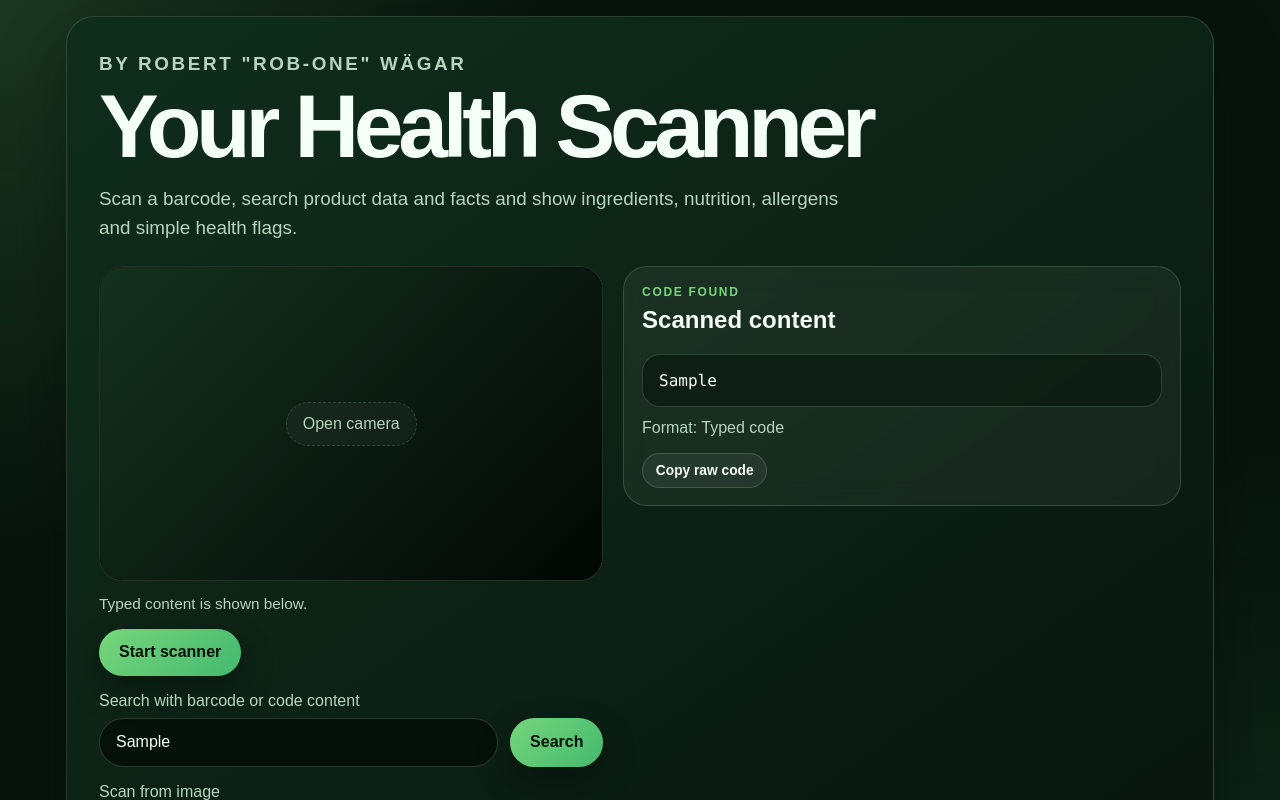
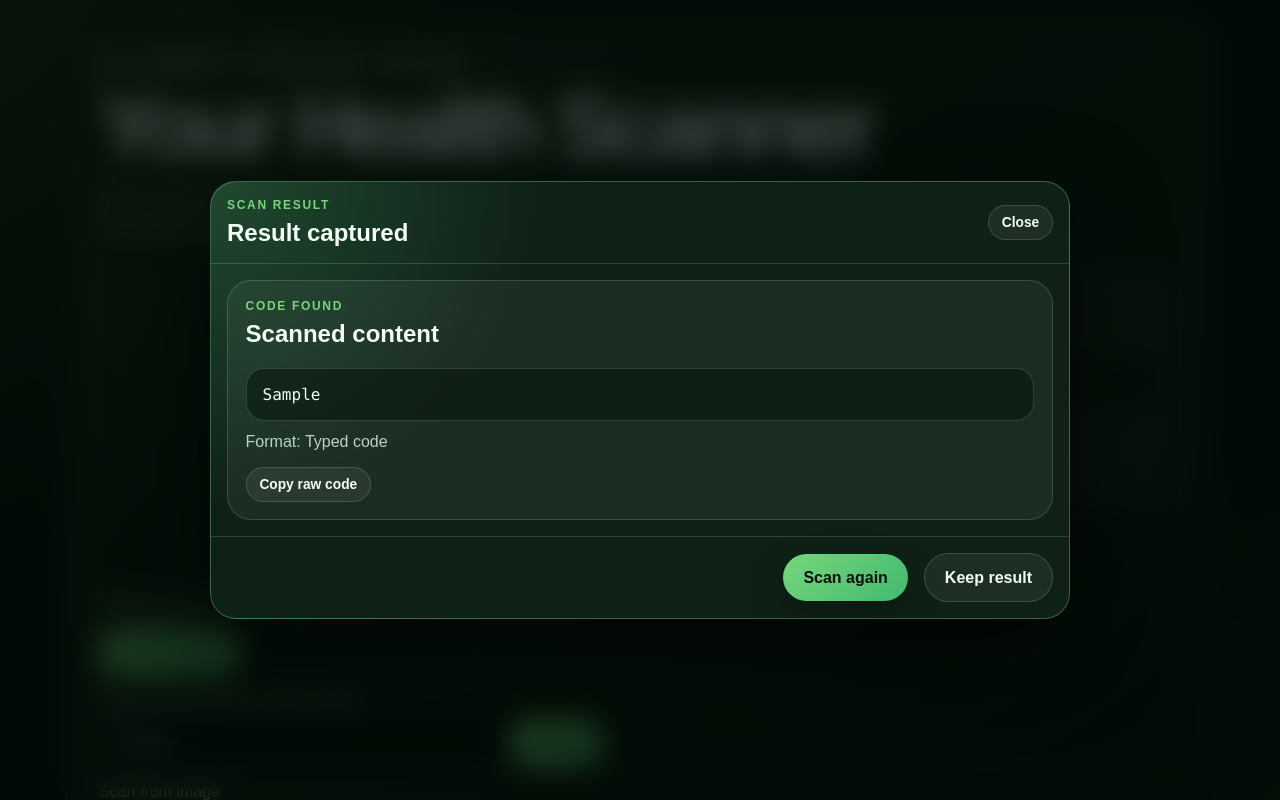
Before and after one commit to robonexx/healthscan, a Next.js app: page / in a window 1280 px wide. Both pictures are taken after typing "Sample" into the empty fields and a click on the button "Search". Shown: the top 800 px of the page. Built offline with nearby package versions, Linux system fonts and the light colour scheme.

Commit message:
update 11

```diff
--- a/app/components/ProductScanner.tsx
+++ b/app/components/ProductScanner.tsx
@@ -7,7 +7,11 @@ import type {
   Html5QrcodeResult,
 } from "html5-qrcode";
 import { findAdditivesInText, getAdditiveInfo } from "../data/additives";
-import { parseScannedCode, type ParsedScannedCode } from "../lib/codeParser";
+import {
+  isStrictProductBarcode,
+  parseScannedCode,
+  type ParsedScannedCode,
+} from "../lib/codeParser";
 
 type ProductResult = {
   found: boolean;
@@ -207,6 +211,7 @@ export default function ProductScanner() {
   const [scannedContent, setScannedContent] = useState<ScannedContent | null>(
     null,
   );
+  const [isResultModalOpen, setIsResultModalOpen] = useState(false);
   const [error, setError] = useState("");
   const [loadingProduct, setLoadingProduct] = useState(false);
   const [devices, setDevices] = useState<DeviceOption[]>([]);
@@ -371,14 +376,23 @@ export default function ProductScanner() {
       const cleanValue = value.trim();
       if (!cleanValue || isHandlingScanRef.current) return;
 
+      const format = getFormatName(result);
+      const numericValue = cleanValue.replace(/\s/g, "");
+
+      if (/^\d{8}$|^\d{12}$|^\d{13}$|^\d{14}$/.test(numericValue) && !isStrictProductBarcode(numericValue)) {
+        setScanStatus("A number-like code was detected, but it did not pass barcode validation. Keep scanning.");
+        return;
+      }
+
       isHandlingScanRef.current = true;
       setScanLocked(true);
-      const format = getFormatName(result);
       const parsedCode = parseScannedCode(cleanValue, format);
       const displayCode = parsedCode.searchCode || parsedCode.productCode || cleanValue;
 
       setScannedContent(parsedCode);
       setBarcode(displayCode);
+      setProductResult(null);
+      setIsResultModalOpen(true);
       setScanStatus(`${format} captured. Hold still...`);
 
       if (typeof navigator !== "undefined" && "vibrate" in navigator) {
@@ -398,7 +412,7 @@ export default function ProductScanner() {
       }
 
       setProductResult(null);
-      setScanStatus("Code scanned. Details are shown below.");
+      setScanStatus("Code scanned. Details are shown in the popup.");
     },
     [fetchProduct, stopScanner],
   );
@@ -625,6 +639,7 @@ export default function ProductScanner() {
     const displayCode = parsedCode.searchCode || parsedCode.productCode || cleanCode;
     setBarcode(displayCode);
     setScannedContent(parsedCode);
+    setIsResultModalOpen(true);
 
     await stopScanner();
 
@@ -679,6 +694,7 @@ export default function ProductScanner() {
       item.type === "product" ? "Saved barcode" : "Saved code",
     );
     setScannedContent(parsedCode);
+    setIsResultModalOpen(true);
 
     if (parsedCode.searchCode) {
       setScanStatus(`Searching saved product code ${parsedCode.searchCode}...`);
@@ -894,7 +910,119 @@ export default function ProductScanner() {
           )}
         </div>
       </div>
+
+      <ResultModal
+        isOpen={isResultModalOpen}
+        onClose={() => setIsResultModalOpen(false)}
+        onScanAgain={() => {
+          setIsResultModalOpen(false);
+          void startScanner();
+        }}
+        scannedContent={scannedContent}
+        productResult={productResult}
+        loadingProduct={loadingProduct}
+        error={error}
+      />
     </section>
+  );
+}
+
+
+function ResultModal({
+  isOpen,
+  onClose,
+  onScanAgain,
+  scannedContent,
+  productResult,
+  loadingProduct,
+  error,
+}: {
+  isOpen: boolean;
+  onClose: () => void;
+  onScanAgain: () => void;
+  scannedContent: ScannedContent | null;
+  productResult: ProductResult | null;
+  loadingProduct: boolean;
+  error: string;
+}) {
+  useEffect(() => {
+    if (!isOpen) return;
+
+    const previousOverflow = document.body.style.overflow;
+    document.body.style.overflow = "hidden";
+
+    const handleKeyDown = (event: KeyboardEvent) => {
+      if (event.key === "Escape") onClose();
+    };
+
+    window.addEventListener("keydown", handleKeyDown);
+
+    return () => {
+      document.body.style.overflow = previousOverflow;
+      window.removeEventListener("keydown", handleKeyDown);
+    };
+  }, [isOpen, onClose]);
+
+  if (!isOpen) return null;
+
+  return (
+    <div className="result-modal-backdrop" role="presentation" onClick={onClose}>
+      <div
+        className="result-modal"
+        role="dialog"
+        aria-modal="true"
+        aria-label="Scan result"
+        onClick={(event) => event.stopPropagation()}
+      >
+        <div className="result-modal-header">
+          <div>
+            <p className="eyebrow">Scan result</p>
+            <h2>{loadingProduct ? "Searching product..." : "Result captured"}</h2>
+          </div>
+          <button type="button" className="secondary small-button" onClick={onClose}>
+            Close
+          </button>
+        </div>
+
+        <div className="result-modal-body">
+          {scannedContent && <ScannedContentCard content={scannedContent} />}
+
+          {loadingProduct && (
+            <div className="result-card modal-status-card">
+              <h3>Searching product data</h3>
+              <p>Hold on while the app checks the product code.</p>
+            </div>
+          )}
+
+          {error && <p className="error">{error}</p>}
+
+          {productResult && !productResult.found && (
+            <div className="result-card warning">
+              <h2>Product not found</h2>
+              <p>{productResult.message}</p>
+              <p>Barcode: {productResult.barcode}</p>
+              <p>
+                The code was read, but no matching product data was found. Try scanning
+                again, or enter the barcode manually if the printed number looks different.
+              </p>
+            </div>
+          )}
+
+          {productResult?.found && productResult.product && (
+            <ProductInfo product={productResult.product} />
+          )}
+        </div>
+
+        <div className="result-modal-actions">
+          <button type="button" onClick={onScanAgain}>
+            Scan again
+          </button>
+          <button type="button" className="secondary" onClick={onClose}>
+            Keep result
+          </button>
+        </div>
+      </div>
+    </div>
   );
 }
 
--- a/app/globals.css
+++ b/app/globals.css
@@ -718,3 +718,84 @@ h1 {
     grid-template-columns: 1fr;
   }
 }
+
+.result-modal-backdrop {
+  position: fixed;
+  inset: 0;
+  z-index: 1000;
+  display: grid;
+  place-items: center;
+  padding: 1rem;
+  background: rgba(2, 8, 4, 0.72);
+  backdrop-filter: blur(14px);
+}
+
+.result-modal {
+  width: min(100%, 860px);
+  max-height: min(88vh, 900px);
+  overflow: hidden;
+  display: grid;
+  grid-template-rows: auto 1fr auto;
+  border: 1px solid rgba(130, 232, 165, 0.34);
+  border-radius: 26px;
+  background:
+    radial-gradient(circle at top left, rgba(94, 211, 139, 0.22), transparent 34%),
+    var(--card);
+  box-shadow: 0 30px 90px rgba(0, 0, 0, 0.5);
+}
+
+.result-modal-header,
+.result-modal-actions {
+  display: flex;
+  justify-content: space-between;
+  align-items: center;
+  gap: 1rem;
+  padding: 1rem;
+  border-bottom: 1px solid var(--border);
+}
+
+.result-modal-header h2 {
+  margin-bottom: 0;
+}
+
+.result-modal-body {
+  overflow: auto;
+  padding: 1rem;
+}
+
+.result-modal-body .result-card:first-child {
+  margin-top: 0;
+}
+
+.result-modal-actions {
+  justify-content: flex-end;
+  border-top: 1px solid var(--border);
+  border-bottom: 0;
+}
+
+.modal-status-card {
+  border-color: rgba(94, 211, 139, 0.38);
+}
+
+@media (max-width: 700px) {
+  .result-modal-backdrop {
+    align-items: end;
+    padding: 0;
+  }
+
+  .result-modal {
+    width: 100%;
+    max-height: 92vh;
+    border-radius: 24px 24px 0 0;
+  }
+
+  .result-modal-header,
+  .result-modal-actions {
+    align-items: stretch;
+    flex-direction: column;
+  }
+
+  .result-modal-actions button {
+    width: 100%;
+  }
+}
--- a/app/lib/codeParser.ts
+++ b/app/lib/codeParser.ts
@@ -87,6 +87,29 @@ export function parseScannedCode(rawValue: string, format: string): ParsedScanne
 
 export function isProductBarcode(value: string) {
   return /^\d{8}$|^\d{12}$|^\d{13}$|^\d{14}$/.test(value.trim());
+}
+
+export function isValidGtinChecksum(value: string) {
+  const clean = value.replace(/\D/g, "");
+
+  if (![8, 12, 13, 14].includes(clean.length)) return false;
+
+  const digits = clean.split("").map(Number);
+  const checkDigit = digits.pop();
+
+  if (typeof checkDigit !== "number" || digits.some(Number.isNaN)) return false;
+
+  const sum = digits
+    .reverse()
+    .reduce((total, digit, index) => total + digit * (index % 2 === 0 ? 3 : 1), 0);
+
+  const calculated = (10 - (sum % 10)) % 10;
+  return calculated === checkDigit;
+}
+
+export function isStrictProductBarcode(value: string) {
+  const clean = value.replace(/\s/g, "");
+  return /^\d{8}$|^\d{12}$|^\d{13}$|^\d{14}$/.test(clean) && isValidGtinChecksum(clean);
 }
 
 export function normalizeGtinForSearch(gtin: string) {
```
